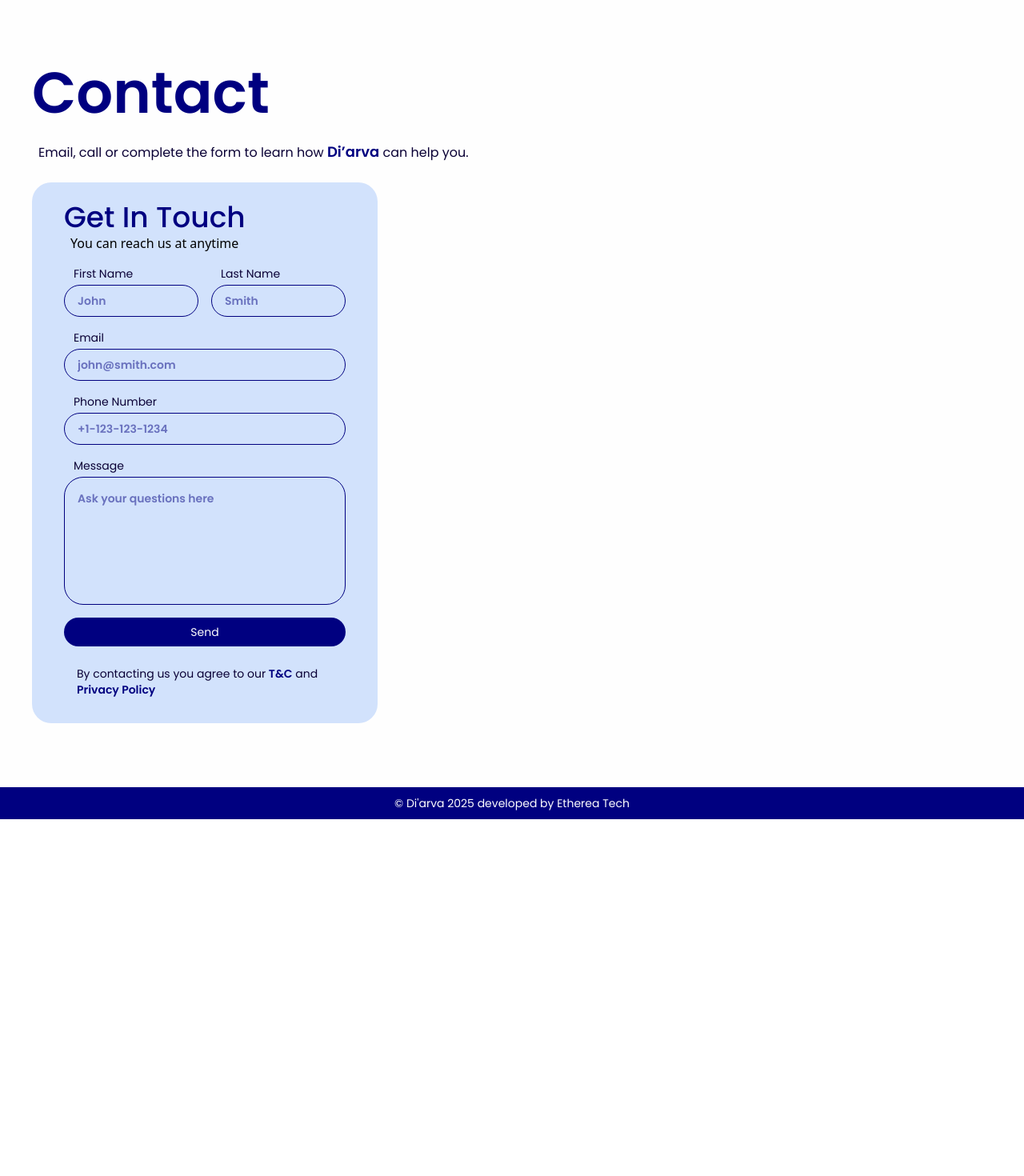
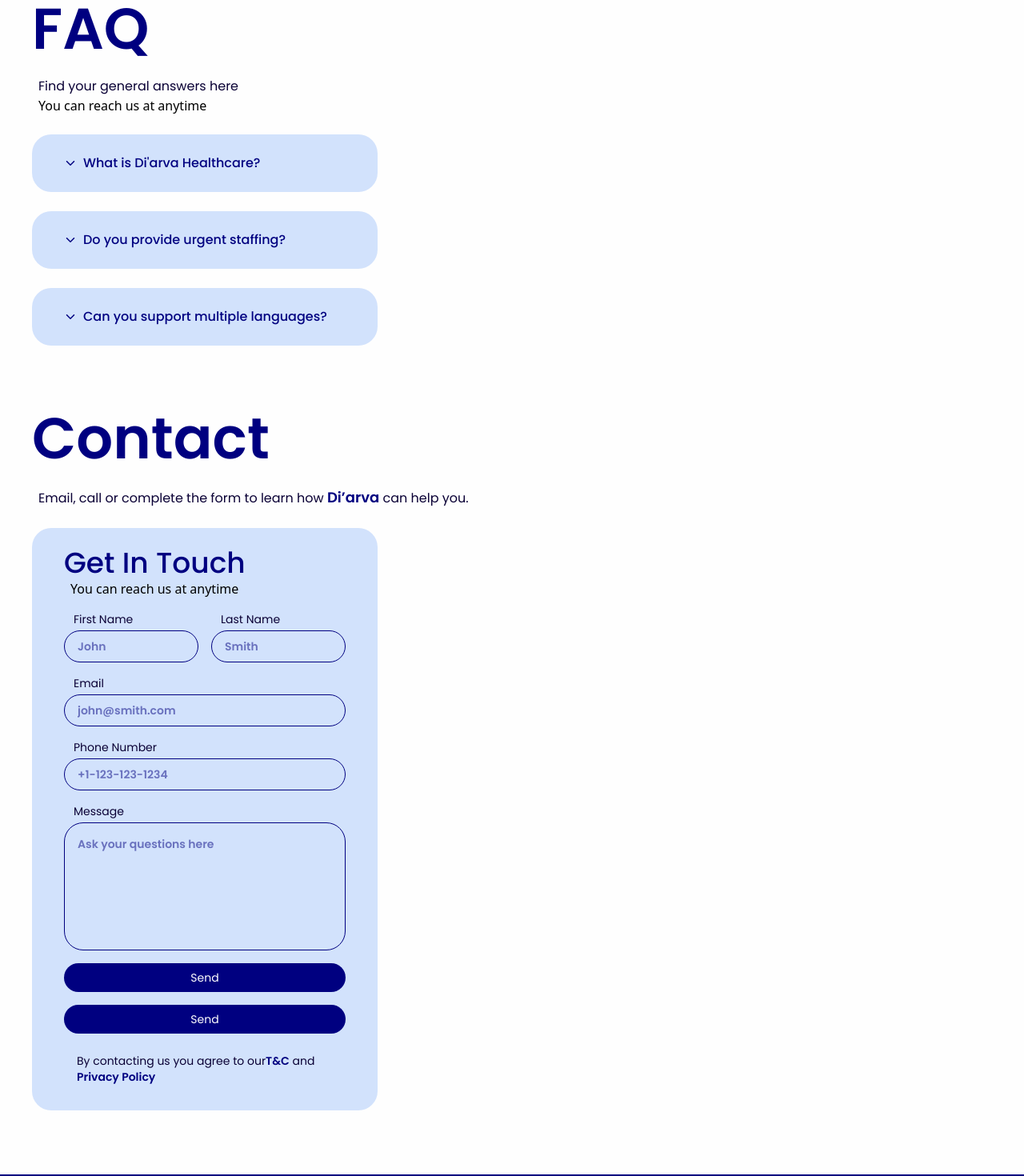
Before and after one commit to Di-arva/Frontend, a React (Vite) app: page / in a window 1280 px wide. Shown: the top 1470 px of the page at 80% size. Before the commit the page ends 1024 px from the top, so only its background shows below. Built offline with nearby package versions, Linux system fonts and the light colour scheme.

Commit message:
Develop FAQ

```diff
--- a/package.json
+++ b/package.json
@@ -11,8 +11,10 @@
   },
   "dependencies": {
     "@tailwindcss/vite": "^4.1.13",
+    "classnames": "^2.5.1",
     "react": "^19.1.1",
     "react-dom": "^19.1.1",
+    "react-icons": "^5.5.0",
     "tailwindcss": "^4.1.13"
   },
   "devDependencies": {
--- a/src/App.jsx
+++ b/src/App.jsx
@@ -1,11 +1,15 @@
 import Contact from "./Components/Contact";
+import Faq from "./Components/Faq";
 import Footer from "./Components/Footer";
 
 function App() {
   return (
     <>
       <div className="min-h-screen flex flex-col bg-lightbg ">
-        <div className="flex-grow ml-10"><Contact/></div>
+        <div className="flex-grow ml-10">
+          <Faq />
+          <Contact />
+        </div>
         <Footer />
       </div>
     </>
--- /dev/null
+++ b/src/Components/Button.jsx
@@ -0,0 +1,30 @@
+import classNames from "classnames";
+
+const Button = ({ children, variant, size, className, ...rest }) => {
+  const variantClasses = {
+    dark: "bg-darkblue text-lightbg font-poppins hover:cursor-pointer",
+    light: "bg-yellow-500 hover:bg-yellow-600 text-black",
+    default: "bg-gray-500 hover:bg-gray-600 text-white",
+  };
+
+  const sizeClasses = {
+    sm: "px-3 py-1 text-sm",
+    md: "px-4 py-2 text-base",
+    lg: "p-2 w-full text-sm",
+  };
+
+  const allClasses = classNames(
+    "rounded-4xl", // common styles
+    variantClasses[variant] || variantClasses.default,
+    sizeClasses[size] || sizeClasses.md,
+    className
+  );
+
+  return (
+    <button className={allClasses} {...rest}>
+      {children}
+    </button>
+  );
+};
+
+export default Button;
--- a/src/Components/Contact.jsx
+++ b/src/Components/Contact.jsx
@@ -1,45 +1,115 @@
-
+import Button from "./Button";
 
 const Contact = () => {
   return (
     <div className="my-20">
-    <h2 className="text-darkblue font-poppins text-7xl font-semibold">Contact</h2>
-    <p className="font-poppins w-1/2 ml-2 mt-6 text-darkblack">Email, call or complete the form to learn how <span className="text-darkblue font-semibold text-lg">Di’arva </span>can help you.</p>
+      <h2 className="text-darkblue font-poppins text-7xl font-semibold">
+        Contact
+      </h2>
+      <p className="font-poppins w-1/2 ml-2 mt-6 text-darkblack">
+        Email, call or complete the form to learn how{" "}
+        <span className="text-darkblue font-semibold text-lg">Di’arva </span>can
+        help you.
+      </p>
 
       <div className="bg-lightblue w-108  rounded-3xl mt-6 px-10 py-6">
-            <h3 className="text-darkblue font-poppins text-4xl font-medium">Get In Touch</h3>
+        <h3 className="text-darkblue font-poppins text-4xl font-medium">
+          Get In Touch
+        </h3>
         <p className="mt-1/2 ml-2 text-base">You can reach us at anytime</p>
         <form className="font-poppins">
           <div className="flex py-4">
             <div className="flex flex-col">
-                  <label for="firstname"  className="text-darkblack text-sm mb-1 px-3">First Name </label>
-                  <input className="border mr-4 w-42 border-darkblue h-10 rounded-3xl text-sm px-4 text-darkblue font-semibold  placeholder:text-sm" type="text" name="firstname" id="firstname" placeholder="John" required />
+              <label
+                for="firstname"
+                className="text-darkblack text-sm mb-1 px-3"
+              >
+                First Name{" "}
+              </label>
+              <input
+                className="border mr-4 w-42 border-darkblue h-10 rounded-3xl text-sm px-4 text-darkblue font-semibold  placeholder:text-sm"
+                type="text"
+                name="firstname"
+                id="firstname"
+                placeholder="John"
+                required
+              />
             </div>
             <div className="flex flex-col">
-                  <label for="lastname"  className="text-darkblack text-sm mb-1 px-3">Last Name </label>
-                  <input className="border w-42 border-darkblue h-10 rounded-3xl text-sm px-4 text-darkblue font-semibold  placeholder:text-sm" type="text" name="lastname" id="lastname" placeholder="Smith" required />
+              <label
+                for="lastname"
+                className="text-darkblack text-sm mb-1 px-3"
+              >
+                Last Name
+              </label>
+              <input
+                className="border w-42 border-darkblue h-10 rounded-3xl text-sm px-4 text-darkblue font-semibold  placeholder:text-sm"
+                type="text"
+                name="lastname"
+                id="lastname"
+                placeholder="Smith"
+                required
+              />
             </div>
-
           </div>
           <div className="flex flex-col">
-                  <label for="emailid"  className="text-darkblack text-sm mb-1 px-3">Email </label>
-                  <input className="border w-full border-darkblue h-10 rounded-3xl text-sm px-4 text-darkblue font-semibold  placeholder:text-sm" type="email" name="emailid" id="emailid" placeholder="john@smith.com" required />
+            <label for="emailid" className="text-darkblack text-sm mb-1 px-3">
+              Email
+            </label>
+            <input
+              className="border w-full border-darkblue h-10 rounded-3xl text-sm px-4 text-darkblue font-semibold  placeholder:text-sm"
+              type="email"
+              name="emailid"
+              id="emailid"
+              placeholder="john@smith.com"
+              pattern="^[a-zA-Z0-9._%+-]+@[a-zA-Z0-9.-]+\.[a-zA-Z]{2,}$"
+              required
+            />
           </div>
           <div className="flex flex-col mt-4">
-                  <label for="phone"  className="text-darkblack text-sm mb-1 px-3">Phone Number </label>
-                  <input className="border w-full border-darkblue h-10 rounded-3xl text-sm px-4 text-darkblue font-semibold  placeholder:text-sm" type="tel" name="phone" id="phone" placeholder="+1-123-123-1234"
-    pattern="\+1-\d{3}-\d{3}-\d{4}" required />
+            <label for="phone" className="text-darkblack text-sm mb-1 px-3">
+              Phone Number
+            </label>
+            <input
+              className="border w-full border-darkblue h-10 rounded-3xl text-sm px-4 text-darkblue font-semibold  placeholder:text-sm"
+              type="tel"
+              name="phone"
+              id="phone"
+              placeholder="+1-123-123-1234"
+              pattern="\+1-\d{3}-\d{3}-\d{4}"
+              required
+            />
           </div>
           <div className="flex flex-col mt-4">
-                  <label for="message"  className="text-darkblack text-sm mb-1 px-3">Message </label>
-                  <textarea className="border resize-none w-full h-40 border-darkblue rounded-3xl text-sm p-4 text-darkblue font-semibold  placeholder:text-sm "  name="message" id="message" placeholder="Ask your questions here" required />
+            <label for="message" className="text-darkblack text-sm mb-1 px-3">
+              Message
+            </label>
+            <textarea
+              className="border resize-none w-full h-40 border-darkblue rounded-3xl text-sm p-4 text-darkblue font-semibold  placeholder:text-sm "
+              name="message"
+              id="message"
+              placeholder="Ask your questions here"
+              required
+            />
           </div>
-               <button className="bg-darkblue w-full text-sm  text-lightbg font-poppins p-2 rounded-4xl mt-4 cursor-pointer" aria-label="Send">Send</button>
-               <p className="text-sm text-darkblack px-4 mt-4 py-2">By contacting us you agree to our <span className="text-darkblue font-semibold">T&C</span> and <span className="text-darkblue font-semibold">Privacy Policy</span></p>
+          <button
+            className="bg-darkblue w-full text-sm  text-lightbg font-poppins p-2 rounded-4xl mt-4 cursor-pointer"
+            aria-label="Send"
+          >
+            Send
+          </button>
+          <Button variant="dark" size="lg" className="mt-4">
+            Send
+          </Button>
+          <p className="text-sm text-darkblack px-4 mt-4 py-2">
+            By contacting us you agree to our
+            <span className="text-darkblue font-semibold">T&C</span> and{" "}
+            <span className="text-darkblue font-semibold">Privacy Policy</span>
+          </p>
         </form>
       </div>
     </div>
-  )
-}
+  );
+};
 
-export default Contact
+export default Contact;
--- /dev/null
+++ b/src/Components/Faq.jsx
@@ -0,0 +1,66 @@
+import { useState } from "react";
+import { IoIosArrowUp, IoIosArrowDown } from "react-icons/io";
+
+const faqs = [
+  {
+    question: "What is Di'arva Healthcare?",
+    answer:
+      "Di'arva Healthcare is a staffing solution agency that connects clinics and healthcare professionals quickly and efficiently.",
+  },
+  {
+    question: "Do you provide urgent staffing?",
+    answer:
+      "Yes, we specialize in urgent staffing requests and can provide certified professionals on short notice.",
+  },
+  {
+    question: "Can you support multiple languages?",
+    answer:
+      "Absolutely! Our team can provide support in more than 3 languages to better serve diverse communities.",
+  },
+];
+
+const Faq = () => {
+  const [openIndex, setOpenIndex] = useState(null);
+
+  function toggleFAQ(index) {
+    setOpenIndex(openIndex === index ? null : index);
+  }
+  return (
+    <div>
+      <h2 className="text-darkblue font-poppins text-7xl font-semibold">FAQ</h2>
+      <p className="font-poppins w-1/2 ml-2 mt-6 text-darkblack">
+        Find your general answers here
+      </p>
+      <p className="mt-1/2 ml-2 text-base">You can reach us at anytime</p>
+
+      {faqs.map((faq, index) => (
+        <div className="bg-lightblue w-108  rounded-3xl mt-6 px-8 py-6 flex flex-col">
+          <div className="flex">
+            <button
+              onClick={() => toggleFAQ(index)}
+              className="mr-2 text-darkblue hover:cursor-pointer flex gap-2 items-center"
+            >
+              <span className="ml-2 text-darkblue">
+                {openIndex === index ? <IoIosArrowUp /> : <IoIosArrowDown />}
+              </span>
+              <p className="text-darkblue font-poppins text-md font-medium">
+                {faq.question}
+              </p>
+            </button>
+          </div>
+          <div
+            className={`overflow-hidden transition-all duration-500 ${
+              openIndex === index ? "max-h-40 p-4 pt-0" : "max-h-0 p-0"
+            }`}
+          >
+            <p className="text-darkblack font-poppins text-sm px-4 mx-1 my-1  font-base ">
+              {faq.answer}
+            </p>
+          </div>
+        </div>
+      ))}
+    </div>
+  );
+};
+
+export default Faq;
```
Also changed, not shown: 1 other file (tests, documents, lock files or other folders). Lines whose indentation alone changed are shown as unchanged.
